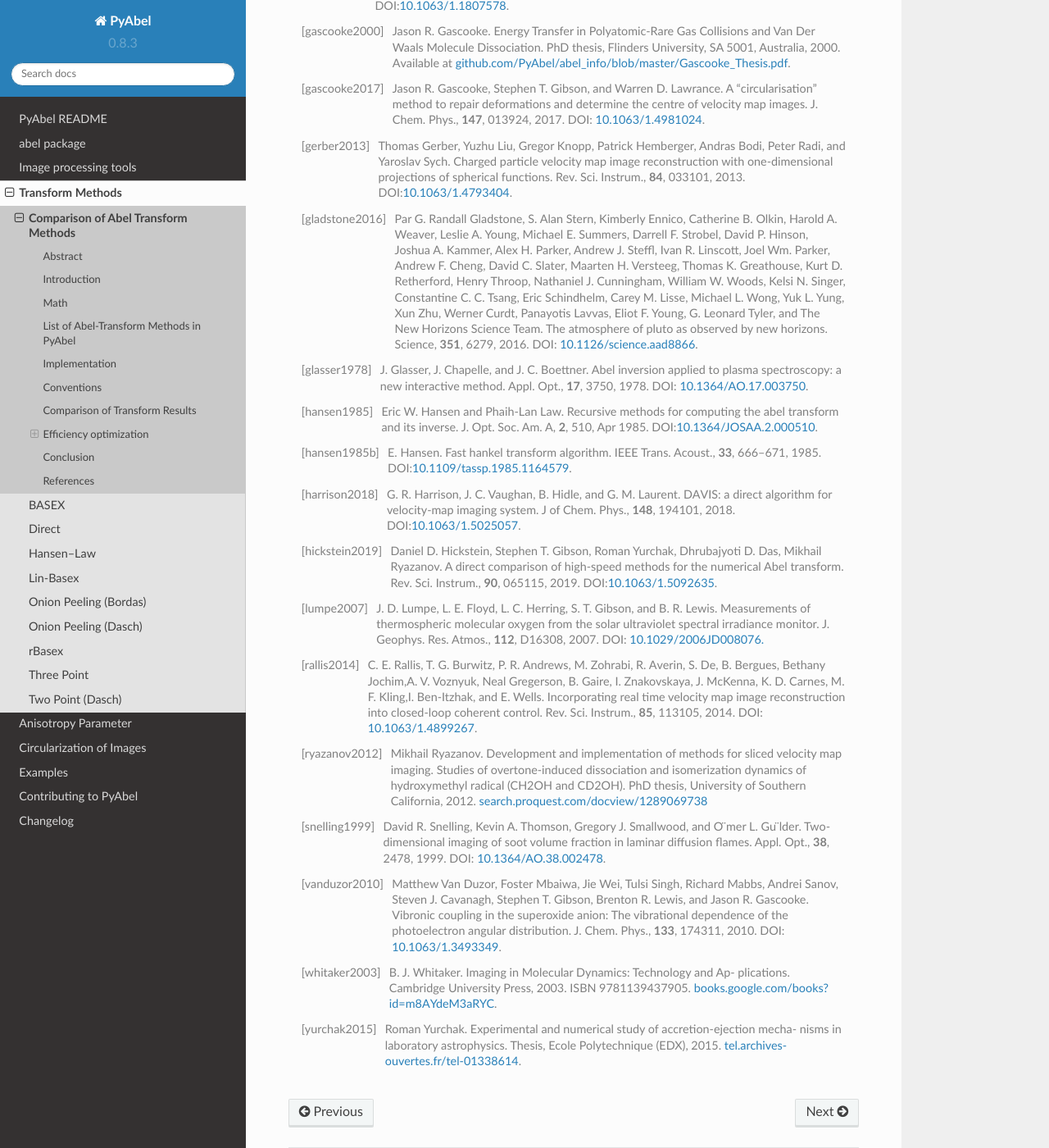
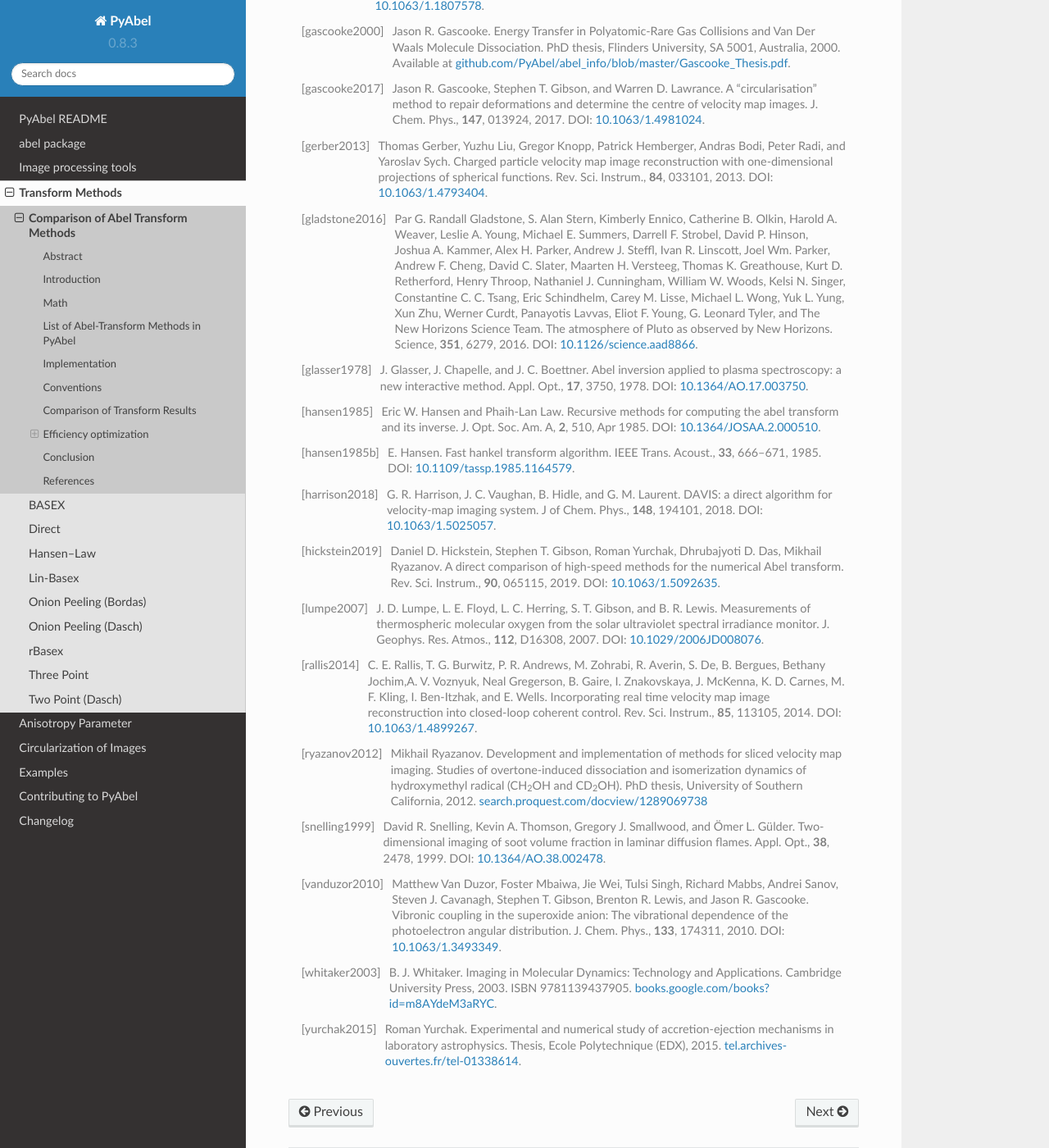
Before and after one commit to PyAbel/PyAbel, a Sphinx documentation site: the page built from doc/transform_methods/comparison.rst, in a window 1280 px wide and 1400 px high, scrolled down 16503 px. Shown: the whole window at 82% size. Built offline with Sphinx 7.4.7 and the Read the Docs theme 2.0.0, drawn with Linux system fonts in a browser that asks for light colours; some of the changed text lies outside the part shown.

Commit message:
Minor edits

```diff
--- a/doc/transform_methods/comparison.rst
+++ b/doc/transform_methods/comparison.rst
@@ -204,7 +204,7 @@
 
     comparison/fig_benchmarks/benchmarks
 
-A comparison of the time required to complete an inverse Abel transform versus the width of a square image is presented in :numref:`fig_transform_time`. All method are benchmarked using their default parameters, with the following exceptions:
+A comparison of the time required to complete an inverse Abel transform versus the width of a square image is presented in :numref:`fig_transform_time`. All methods are benchmarked using their default parameters, with the following exceptions:
 
 * **basex(var)** means “variable regularization”, that is changing the regularization parameter for each transformed image.
 * **direct_C** and **direct_Python** correspond to the “direct” method using its C (Cython) and Python backends respectively.
@@ -276,56 +276,56 @@
 References
 ----------
 
-.. [bordas1996] \ C. Bordas, F. Paulig, H. Helm, and D. L. Huestis. Photoelectron imaging spectrometry: Principle and inversion method. Rev. Sci. Instrum., **67**, 2257, 1996. DOI:`10.1063/1.1147044 <https://doi.org/10.1063/1.1147044>`_
+.. [bordas1996] \ C. Bordas, F. Paulig, H. Helm, and D. L. Huestis. Photoelectron imaging spectrometry: Principle and inversion method. Rev. Sci. Instrum., **67**, 2257, 1996. DOI: `10.1063/1.1147044 <https://doi.org/10.1063/1.1147044>`_.
 
 .. [chandler1987] David W. Chandler and Paul L. Houston. Two-dimensional imaging of state-selected photodissociation products detected by multiphoton ionization. J. Chem. Phys., **87**, 1445, 1987. DOI: `10.1063/1.453276 <https://doi.org/10.1063/1.453276>`_.
 
-.. [cignoli2001] Francesco Cignoli, Silvana De Iuliis, Vittorio Manta, and Giorgio Zizak. Two-dimensional two-wavelength emission technique for soot diagnostics. Appl. Opt., **40**,5370, 2001. DOI: `10.1364/AO.40.005370 <http://doi.org/10.1364/AO.40.005370>`_.
+.. [cignoli2001] Francesco Cignoli, Silvana De Iuliis, Vittorio Manta, and Giorgio Zizak. Two-dimensional two-wavelength emission technique for soot diagnostics. Appl. Opt., **40**, 5370, 2001. DOI: `10.1364/AO.40.005370 <http://doi.org/10.1364/AO.40.005370>`_.
 
-.. [coppersmith1990] Don Coppersmith and Shmuel Winograd. Matrix multiplication via arithmetic progressions. J. Symb. Comput., **9**,251, 1990. DOI: `10.1016/S0747-7171(08)80013-2 <https://doi.org/10.1016/S0747-7171(08)80013-2>`_.
+.. [coppersmith1990] Don Coppersmith and Shmuel Winograd. Matrix multiplication via arithmetic progressions. J. Symb. Comput., **9**, 251, 1990. DOI: `10.1016/S0747-7171(08)80013-2 <https://doi.org/10.1016/S0747-7171(08)80013-2>`_.
 
-.. [dasch1992] Cameron J. Dasch. One-dimensional tomography: a comparison of abel, onion-peeling, and filtered backprojection methods. Appl. Opt., **31**:1146, 1992. DOI:`10.1364/AO.31.001146 <https://doi.org/10.1364/AO.31.001146>`_.
+.. [dasch1992] Cameron J. Dasch. One-dimensional tomography: a comparison of Abel, onion-peeling, and filtered backprojection methods. Appl. Opt., **31**, 1146, 1992. DOI: `10.1364/AO.31.001146 <https://doi.org/10.1364/AO.31.001146>`_.
 
-.. [demicheli2017] Enrico De Micheli. A fast algorithm for the inversion of abel’s transform. Appl. Math. Comput., **301**, 12, 2017. DOI: `10.1016/j.amc.2016.12.009 <https://doi.org/10.1016/j.amc.2016.12.009>`_.
+.. [demicheli2017] Enrico De Micheli. A fast algorithm for the inversion of Abel’s transform. Appl. Math. Comput., **301**, 12, 2017. DOI: `10.1016/j.amc.2016.12.009 <https://doi.org/10.1016/j.amc.2016.12.009>`_.
 
-.. [dick2014] Bernhard Dick. Inverting ion images without abel inversion: maximum entropy reconstruction of velocity maps. Phys. Chem. Chem. Phys., **16**, 570, 2014. DOI:`10.1039/C3CP53673D <http://doi.org/10.1039/C3CP53673D>`_.
+.. [dick2014] Bernhard Dick. Inverting ion images without Abel inversion: maximum entropy reconstruction of velocity maps. Phys. Chem. Chem. Phys., **16**, 570, 2014. DOI: `10.1039/C3CP53673D <http://doi.org/10.1039/C3CP53673D>`_.
 
-.. [deiluliis1998] \ S. De Iuliis, M. Barbini, S. Benecchi, F. Cignoli, and G. Zizak. Determination of the soot volume fraction in an ethylene diffusion flame by multiwavelength analysis of soot radiation. Combust. Flame, **115**, 253, 1998. DOI: `10.1016/S0010-2180(97)00357-X <https://doi.org/10.1016/S0010-2180(97)00357-X.>`_
+.. [deiluliis1998] \ S. De Iuliis, M. Barbini, S. Benecchi, F. Cignoli, and G. Zizak. Determination of the soot volume fraction in an ethylene diffusion flame by multiwavelength analysis of soot radiation. Combust. Flame, **115**, 253, 1998. DOI: `10.1016/S0010-2180(97)00357-X <https://doi.org/10.1016/S0010-2180(97)00357-X>`_.
 
-.. [dribinski2002] Vladimir Dribinski, Alexei Os- sadtchi, Vladimir A. Mandelshtam, and Hanna Reisler. Reconstruction of abel-transformable images: The gaussian basis-set expansion abel transform method. Rev. Sci. Instrum., *73*, 2634, 2002. DOI:`10.1063/1.1482156 <https://doi.org/10.1063/1.1482156>`_.
+.. [dribinski2002] Vladimir Dribinski, Alexei Ossadtchi, Vladimir A. Mandelshtam, and Hanna Reisler. Reconstruction of Abel-transformable images: The Gaussian basis-set expansion Abel transform method. Rev. Sci. Instrum., *73*, 2634, 2002. DOI: `10.1063/1.1482156 <https://doi.org/10.1063/1.1482156>`_.
 
 .. [das2017] Dhrubajyoti D. Das, William J. Cannella, Charles S. McEnally, Charles J. Mueller, and Lisa D. Pfefferle. Two-dimensional soot volume fraction measurements in flames doped with large hydrocarbons. Proc. Combust. Inst., **36**, 871, 2017. DOI: `10.1016/j.proci.2016.06.047 <https://doi.org/10.1016/j.proci.2016.06.047>`_.
 
-.. [garcia2004] Gustavo A. Garcia, Laurent Nahon, and Ivan Powis. Two- dimensional charged particle image inversion using a polar basis function expansion. Rev. Sci. Instrum., **75**, 4989, 2004. DOI:`10.1063/1.1807578 <https://doi.org/10.1063/1.1807578>`_.
+.. [garcia2004] Gustavo A. Garcia, Laurent Nahon, and Ivan Powis. Two-dimensional charged particle image inversion using a polar basis function expansion. Rev. Sci. Instrum., **75**, 4989, 2004. DOI: `10.1063/1.1807578 <https://doi.org/10.1063/1.1807578>`_.
 
 .. [gascooke2000] Jason R. Gascooke. Energy Transfer in Polyatomic-Rare Gas Collisions and Van Der Waals Molecule Dissociation. PhD thesis, Flinders University, SA 5001, Australia, 2000. Available at `github.com/PyAbel/abel_info/blob/master/Gascooke_Thesis.pdf <https://github.com/PyAbel/abel_info/blob/master/Gascooke_Thesis.pdf>`_.
 
 .. [gascooke2017] Jason R. Gascooke, Stephen T. Gibson, and Warren D. Lawrance. A “circularisation” method to repair deformations and determine the centre of velocity map images. J. Chem. Phys., **147**, 013924, 2017. DOI: `10.1063/1.4981024 <http://doi.org10.1063/1.4981024>`_.
 
-.. [gerber2013] Thomas Gerber, Yuzhu Liu, Gregor Knopp, Patrick Hemberger, Andras Bodi, Peter Radi, and Yaroslav Sych. Charged particle velocity map image reconstruction with one-dimensional projections of spherical functions. Rev. Sci. Instrum., **84**, 033101, 2013. DOI:`10.1063/1.4793404 <https://doi.org/10.1063/1.4793404>`_.
+.. [gerber2013] Thomas Gerber, Yuzhu Liu, Gregor Knopp, Patrick Hemberger, Andras Bodi, Peter Radi, and Yaroslav Sych. Charged particle velocity map image reconstruction with one-dimensional projections of spherical functions. Rev. Sci. Instrum., **84**, 033101, 2013. DOI: `10.1063/1.4793404 <https://doi.org/10.1063/1.4793404>`_.
 
-.. [gladstone2016] Par G. Randall Gladstone, S. Alan Stern, Kimberly Ennico, Catherine B. Olkin, Harold A. Weaver, Leslie A. Young, Michael E. Summers, Darrell F. Strobel, David P. Hinson, Joshua A. Kammer, Alex H. Parker, Andrew J. Steffl, Ivan R. Linscott, Joel Wm. Parker, Andrew F. Cheng, David C. Slater, Maarten H. Versteeg, Thomas K. Greathouse, Kurt D. Retherford, Henry Throop, Nathaniel J. Cunningham, William W. Woods, Kelsi N. Singer, Constantine C. C. Tsang, Eric Schindhelm, Carey M. Lisse, Michael L. Wong, Yuk L. Yung, Xun Zhu, Werner Curdt, Panayotis Lavvas, Eliot F. Young, G. Leonard Tyler, and The New Horizons Science Team. The atmosphere of pluto as observed by new horizons. Science, **351**, 6279, 2016. DOI: `10.1126/science.aad8866 <https://doi.org/10.1126/science.aad8866>`_.
+.. [gladstone2016] Par G. Randall Gladstone, S. Alan Stern, Kimberly Ennico, Catherine B. Olkin, Harold A. Weaver, Leslie A. Young, Michael E. Summers, Darrell F. Strobel, David P. Hinson, Joshua A. Kammer, Alex H. Parker, Andrew J. Steffl, Ivan R. Linscott, Joel Wm. Parker, Andrew F. Cheng, David C. Slater, Maarten H. Versteeg, Thomas K. Greathouse, Kurt D. Retherford, Henry Throop, Nathaniel J. Cunningham, William W. Woods, Kelsi N. Singer, Constantine C. C. Tsang, Eric Schindhelm, Carey M. Lisse, Michael L. Wong, Yuk L. Yung, Xun Zhu, Werner Curdt, Panayotis Lavvas, Eliot F. Young, G. Leonard Tyler, and The New Horizons Science Team. The atmosphere of Pluto as observed by New Horizons. Science, **351**, 6279, 2016. DOI: `10.1126/science.aad8866 <https://doi.org/10.1126/science.aad8866>`_.
 
 .. [glasser1978] \ J. Glasser, J. Chapelle, and J. C. Boettner. Abel inversion applied to plasma spectroscopy: a new interactive method. Appl. Opt., **17**, 3750, 1978. DOI: `10.1364/AO.17.003750 <https://doi.org/10.1364/AO.17.003750>`_.
 
-.. [hansen1985] Eric W. Hansen and Phaih-Lan Law. Recursive methods for computing the abel transform and its inverse. J. Opt. Soc. Am. A, **2**, 510, Apr 1985. DOI:`10.1364/JOSAA.2.000510 <https://doi.org/10.1364/JOSAA.2.000510>`_.
+.. [hansen1985] Eric W. Hansen and Phaih-Lan Law. Recursive methods for computing the abel transform and its inverse. J. Opt. Soc. Am. A, **2**, 510, Apr 1985. DOI: `10.1364/JOSAA.2.000510 <https://doi.org/10.1364/JOSAA.2.000510>`_.
 
-.. [hansen1985b] \ E. Hansen. Fast hankel transform algorithm. IEEE Trans. Acoust., **33**, 666–671, 1985. DOI:`10.1109/tassp.1985.1164579 <https://doi.org/10.1109/tassp.1985.1164579>`_.
+.. [hansen1985b] \ E. Hansen. Fast hankel transform algorithm. IEEE Trans. Acoust., **33**, 666–671, 1985. DOI: `10.1109/tassp.1985.1164579 <https://doi.org/10.1109/tassp.1985.1164579>`_.
 
-.. [harrison2018] \ G. R. Harrison, J. C. Vaughan, B. Hidle, and G. M. Laurent. DAVIS: a direct algorithm for velocity-map imaging system. J of Chem. Phys., **148**, 194101, 2018. DOI:`10.1063/1.5025057 <https://doi.org/10.1063/1.5025057>`_.
+.. [harrison2018] \ G. R. Harrison, J. C. Vaughan, B. Hidle, and G. M. Laurent. DAVIS: a direct algorithm for velocity-map imaging system. J of Chem. Phys., **148**, 194101, 2018. DOI: `10.1063/1.5025057 <https://doi.org/10.1063/1.5025057>`_.
 
-.. [hickstein2019] Daniel D. Hickstein, Stephen T. Gibson, Roman Yurchak, Dhrubajyoti D. Das, Mikhail Ryazanov. A direct comparison of high-speed methods for the numerical Abel transform. Rev. Sci. Instrum., **90**, 065115, 2019. DOI:`10.1063/1.5092635 <https://doi.org/10.1063/1.5092635>`_.
+.. [hickstein2019] Daniel D. Hickstein, Stephen T. Gibson, Roman Yurchak, Dhrubajyoti D. Das, Mikhail Ryazanov. A direct comparison of high-speed methods for the numerical Abel transform. Rev. Sci. Instrum., **90**, 065115, 2019. DOI: `10.1063/1.5092635 <https://doi.org/10.1063/1.5092635>`_.
 
-.. [lumpe2007] \ J. D. Lumpe, L. E. Floyd, L. C. Herring, S. T. Gibson, and B. R. Lewis. Measurements of thermospheric molecular oxygen from the solar ultraviolet spectral irradiance monitor. J. Geophys. Res. Atmos., **112**, D16308, 2007. DOI: `10.1029/2006JD008076. <http://doi.org/10.1029/2006JD008076.>`_
+.. [lumpe2007] \ J. D. Lumpe, L. E. Floyd, L. C. Herring, S. T. Gibson, and B. R. Lewis. Measurements of thermospheric molecular oxygen from the solar ultraviolet spectral irradiance monitor. J. Geophys. Res. Atmos., **112**, D16308, 2007. DOI: `10.1029/2006JD008076 <http://doi.org/10.1029/2006JD008076>`_.
 
-.. [rallis2014] \ C. E. Rallis, T. G. Burwitz, P. R. Andrews, M. Zohrabi, R. Averin, S. De, B. Bergues, Bethany Jochim,A. V. Voznyuk, Neal Gregerson, B. Gaire, I. Znakovskaya, J. McKenna, K. D. Carnes, M. F. Kling,I. Ben-Itzhak, and E. Wells. Incorporating real time velocity map image reconstruction into closed-loop coherent control. Rev. Sci. Instrum., **85**, 113105, 2014. DOI: `10.1063/1.4899267 <https://doi.org/10.1063/1.4899267>`_.
+.. [rallis2014] \ C. E. Rallis, T. G. Burwitz, P. R. Andrews, M. Zohrabi, R. Averin, S. De, B. Bergues, Bethany Jochim,A. V. Voznyuk, Neal Gregerson, B. Gaire, I. Znakovskaya, J. McKenna, K. D. Carnes, M. F. Kling, I. Ben-Itzhak, and E. Wells. Incorporating real time velocity map image reconstruction into closed-loop coherent control. Rev. Sci. Instrum., **85**, 113105, 2014. DOI: `10.1063/1.4899267 <https://doi.org/10.1063/1.4899267>`_.
 
-.. [ryazanov2012] Mikhail Ryazanov. Development and implementation of methods for sliced velocity map imaging. Studies of overtone-induced dissociation and isomerization dynamics of hydroxymethyl radical (CH2OH and CD2OH). PhD thesis, University of Southern California, 2012. `search.proquest.com/docview/1289069738 <https://search.proquest.com/docview/1289069738>`_
+.. [ryazanov2012] Mikhail Ryazanov. Development and implementation of methods for sliced velocity map imaging. Studies of overtone-induced dissociation and isomerization dynamics of hydroxymethyl radical (CH\ :sub:`2`\ OH and CD\ :sub:`2`\ OH). PhD thesis, University of Southern California, 2012. `search.proquest.com/docview/1289069738 <https://search.proquest.com/docview/1289069738>`_
 
-.. [snelling1999] David R. Snelling, Kevin A. Thomson, Gregory J. Smallwood, and O ̈mer L. Gu ̈lder. Two-dimensional imaging of soot volume fraction in laminar diffusion flames. Appl. Opt., **38**, 2478, 1999. DOI: `10.1364/AO.38.002478 <https://doi.org/10.1364/AO.38.002478>`_.
+.. [snelling1999] David R. Snelling, Kevin A. Thomson, Gregory J. Smallwood, and Ömer L. Gülder. Two-dimensional imaging of soot volume fraction in laminar diffusion flames. Appl. Opt., **38**, 2478, 1999. DOI: `10.1364/AO.38.002478 <https://doi.org/10.1364/AO.38.002478>`_.
 
 .. [vanduzor2010] Matthew Van Duzor, Foster Mbaiwa, Jie Wei, Tulsi Singh, Richard Mabbs, Andrei Sanov, Steven J. Cavanagh, Stephen T. Gibson, Brenton R. Lewis, and Jason R. Gascooke. Vibronic coupling in the superoxide anion: The vibrational dependence of the photoelectron angular distribution. J. Chem. Phys., **133**, 174311, 2010. DOI: `10.1063/1.3493349 <https://doi.org/10.1063/1.3493349>`_.
 
-.. [whitaker2003] \ B. J. Whitaker. Imaging in Molecular Dynamics: Technology and Ap- plications. Cambridge University Press, 2003. ISBN 9781139437905. `books.google.com/books?id=m8AYdeM3aRYC <https://books.google.com/books?id=m8AYdeM3aRYC>`_.
+.. [whitaker2003] \ B. J. Whitaker. Imaging in Molecular Dynamics: Technology and Applications. Cambridge University Press, 2003. ISBN 9781139437905. `books.google.com/books?id=m8AYdeM3aRYC <https://books.google.com/books?id=m8AYdeM3aRYC>`_.
 
-.. [yurchak2015] Roman Yurchak. Experimental and numerical study of accretion-ejection mecha- nisms in laboratory astrophysics. Thesis, Ecole Polytechnique (EDX), 2015. `tel.archives-ouvertes.fr/tel-01338614 <https://tel.archives-ouvertes.fr/tel-01338614>`_.
+.. [yurchak2015] Roman Yurchak. Experimental and numerical study of accretion-ejection mechanisms in laboratory astrophysics. Thesis, Ecole Polytechnique (EDX), 2015. `tel.archives-ouvertes.fr/tel-01338614 <https://tel.archives-ouvertes.fr/tel-01338614>`_.
```
